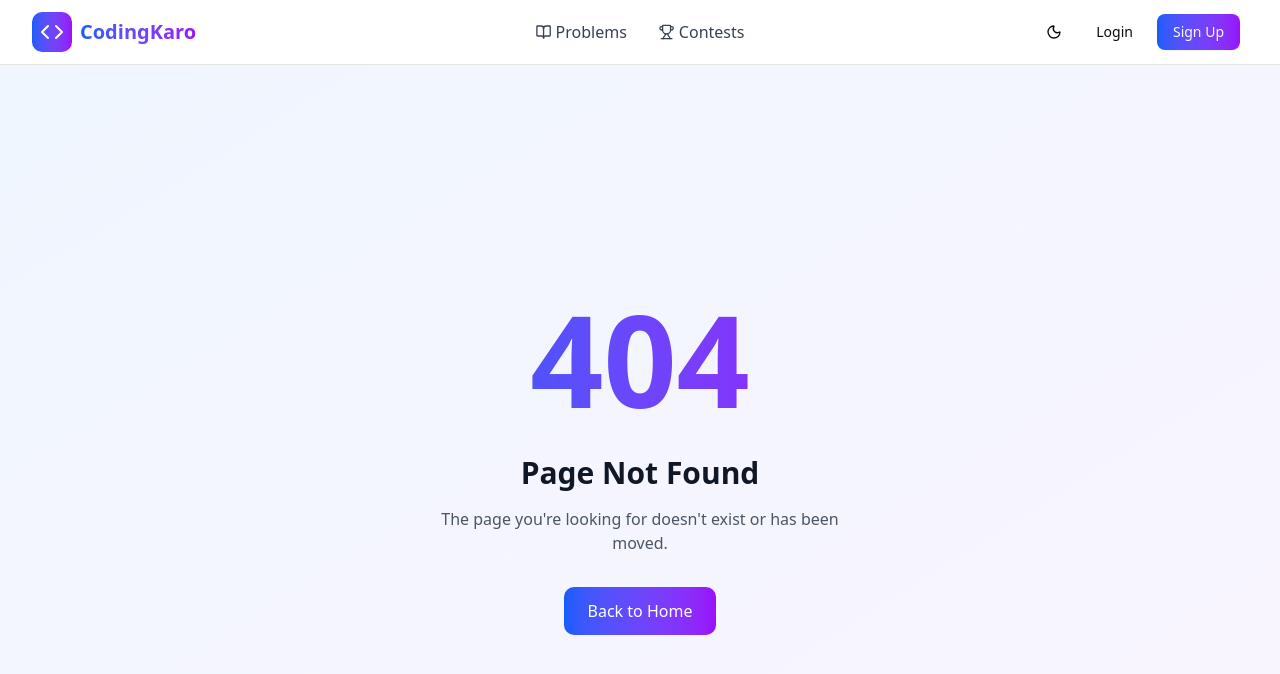
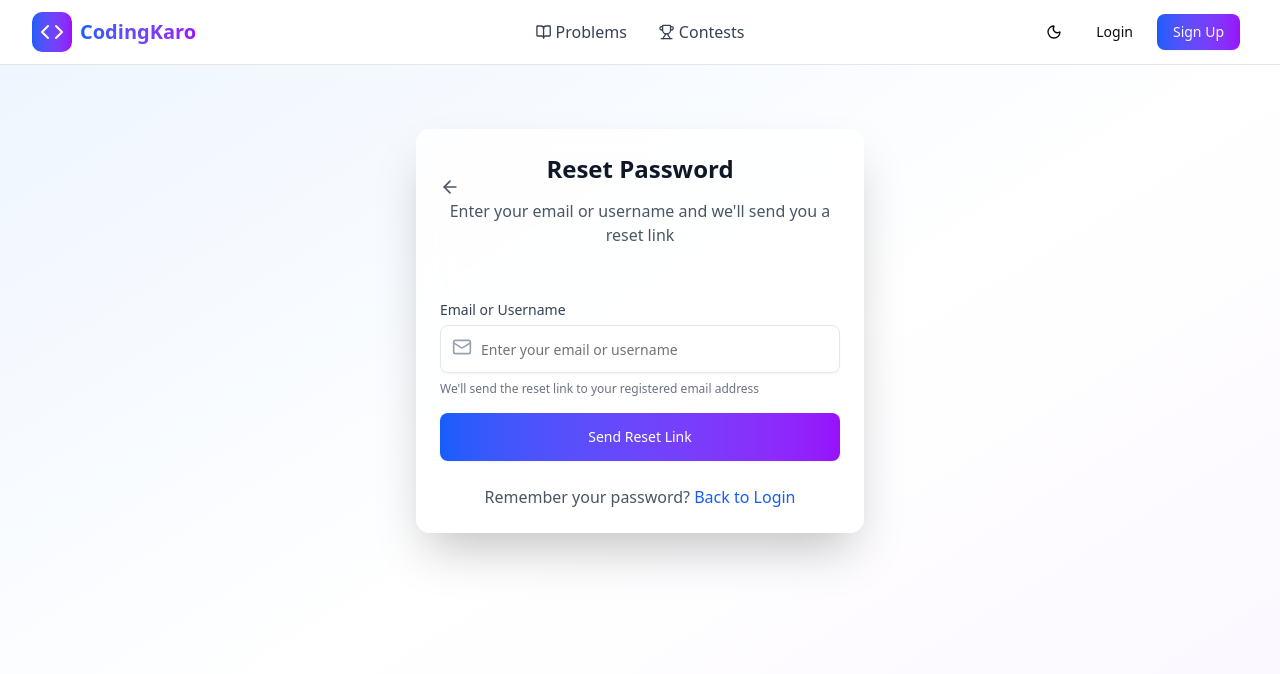
Before and after one commit to sandeep-001488/OnlineJudge-Codesprint, a Next.js app in the folder frontend/: page /request-password-reset in a window 1280 px wide. Before the commit this address had no page. Shown: the top 674 px of the page. Built offline with nearby package versions, Linux system fonts and the light colour scheme.

Commit message:
added  password-reset page and integrated with backend

```diff
--- a/frontend/src/app/(auth)/login/page.jsx
+++ b/frontend/src/app/(auth)/login/page.jsx
@@ -187,14 +187,22 @@ export default function LoginPage() {
                     </div>
                   </div>
                 </div>
+
                 <Link
-                  href={`/reset-password${
+                  href={`/request-password-reset`}
+                  className="text-sm text-blue-600 hover:text-blue-700 dark:text-blue-400 dark:hover:text-blue-300"
+                >
+                  Forgot password?
+                </Link>
+
+                {/* <Link
+                  href={`/request-password-reset${
                     redirectParam ? `?redirect=${redirectParam}` : ""
                   }`}
                   className="text-sm text-blue-600 hover:text-blue-700 dark:text-blue-400 dark:hover:text-blue-300"
                 >
                   Forgot password?
-                </Link>
+                </Link> */}
               </div>
 
               <Button
--- a/frontend/src/app/(auth)/reset-password/page.jsx
+++ b/frontend/src/app/(auth)/reset-password/page.jsx
@@ -1,27 +1,41 @@
 "use client";
 
-import { useState } from "react";
+import { useState, useEffect } from "react";
 import { Button } from "@/components/ui/button";
 import { Card, CardContent, CardHeader, CardTitle } from "@/components/ui/card";
 import { Input } from "@/components/ui/input";
 import { Label } from "@/components/ui/label";
-import { Mail, ArrowLeft, Eye, EyeOff, Lock } from "lucide-react";
+import { ArrowLeft, Eye, EyeOff, Lock, AlertCircle } from "lucide-react";
 import Link from "next/link";
-import { useRouter } from "next/navigation";
-import { useAuthStore } from "@/store/authStore";
+import { useRouter, useSearchParams } from "next/navigation";
+import axios from "axios";
 
-export default function ForgotPasswordPage() {
+export default function ResetPasswordWithTokenPage() {
   const [showPassword, setShowPassword] = useState(false);
   const [showConfirmPassword, setShowConfirmPassword] = useState(false);
   const [error, setError] = useState("");
   const [success, setSuccess] = useState("");
+  const [isLoading, setIsLoading] = useState(false);
+  const [token, setToken] = useState("");
+  const [isValidToken, setIsValidToken] = useState(null);
   const [formData, setFormData] = useState({
-    identifier: "",
     password: "",
     confirmPassword: "",
   });
+
   const router = useRouter();
-  const { resetPassword, isLoading: authLoading } = useAuthStore();
+  const searchParams = useSearchParams();
+
+  useEffect(() => {
+    const tokenParam = searchParams.get("token");
+    if (tokenParam) {
+      setToken(tokenParam);
+      setIsValidToken(true);
+    } else {
+      setIsValidToken(false);
+      setError("Invalid reset link. Please request a new one.");
+    }
+  }, [searchParams]);
 
   const handleInputChange = (e) => {
     setFormData({
@@ -34,8 +48,8 @@ export default function ForgotPasswordPage() {
     e.preventDefault();
     setError("");
 
-    if (!formData.identifier) {
-      setError("Please enter your email or username");
+    if (!token) {
+      setError("Invalid reset link. Please request a new one.");
       return;
     }
 
@@ -54,8 +68,20 @@ export default function ForgotPasswordPage() {
       return;
     }
 
+    setIsLoading(true);
+
     try {
-      await resetPassword(formData.identifier, formData.password);
+      await axios.post(
+        `${process.env.NEXT_PUBLIC_API_URL}auth/reset-password-confirm`,
+        {
+          token: token,
+          newPassword: formData.password,
+        },
+        {
+          headers: { "Content-Type": "application/json" },
+        }
+      );
+
       setSuccess("Password reset successfully! Redirecting to login...");
       setTimeout(() => {
         router.push("/login");
@@ -66,8 +92,62 @@ export default function ForgotPasswordPage() {
         err.message ||
         "Failed to reset password. Please try again.";
       setError(errorMessage);
+    } finally {
+      setIsLoading(false);
     }
   };
+
+  if (isValidToken === false) {
+    return (
+      <div className="flex items-center justify-center px-4 sm:px-6 lg:px-8 py-16">
+        <div className="w-full max-w-md">
+          <Card className="bg-white/80 backdrop-blur-lg dark:bg-gray-800/80 border-0 shadow-2xl">
+            <CardHeader className="text-center pb-8">
+              <div className="flex justify-center mb-4">
+                <AlertCircle className="h-16 w-16 text-red-500" />
+              </div>
+              <CardTitle className="text-2xl font-bold text-gray-900 dark:text-white mb-2">
+                Invalid Reset Link
+              </CardTitle>
+              <p className="text-gray-600 dark:text-gray-400">
+                This password reset link is invalid or has expired.
+              </p>
+            </CardHeader>
+
+            <CardContent className="space-y-6">
+              <div className="bg-red-50 dark:bg-red-900/20 border border-red-200 dark:border-red-800 rounded-lg p-4">
+                <p className="text-red-600 dark:text-red-400 text-sm">
+                  <strong>Possible reasons:</strong>
+                  <br />
+                  • The link has expired (links expire after 15 minutes)
+                  <br />
+                  • The link has already been used
+                  <br />• The link is malformed or incomplete
+                </p>
+              </div>
+
+              <div className="space-y-4">
+                <Link href="/request-password-reset">
+                  <Button className="w-full h-12 bg-gradient-to-r from-blue-600 to-purple-600 hover:from-blue-700 hover:to-purple-700 text-white font-medium">
+                    Request New Reset Link
+                  </Button>
+                </Link>
+
+                <div className="text-center">
+                  <Link
+                    href="/login"
+                    className="text-blue-600 hover:text-blue-700 dark:text-blue-400 dark:hover:text-blue-300 font-medium"
+                  >
+                    Back to Login
+                  </Link>
+                </div>
+              </div>
+            </CardContent>
+          </Card>
+        </div>
+      </div>
+    );
+  }
 
   return (
     <div className="flex items-center justify-center px-4 sm:px-6 lg:px-8 py-16">
@@ -81,37 +161,15 @@ export default function ForgotPasswordPage() {
               <ArrowLeft className="h-5 w-5" />
             </Link>
             <CardTitle className="text-2xl font-bold text-gray-900 dark:text-white mb-2">
-              Reset Password
+              Set New Password
             </CardTitle>
             <p className="text-gray-600 dark:text-gray-400">
-              Enter your credentials to reset your password
+              Enter your new password below
             </p>
           </CardHeader>
 
           <CardContent className="space-y-6">
             <form onSubmit={handlePasswordReset} className="space-y-4">
-              <div className="space-y-2">
-                <Label
-                  htmlFor="identifier"
-                  className="text-gray-700 dark:text-gray-300"
-                >
-                  Email or Username
-                </Label>
-                <div className="relative">
-                  <Mail className="absolute left-3 top-3 h-5 w-5 text-gray-400" />
-                  <Input
-                    id="identifier"
-                    name="identifier"
-                    type="text"
-                    placeholder="Enter your email or username"
-                    value={formData.identifier}
-                    onChange={handleInputChange}
-                    className="pl-10 h-12 bg-white/50 dark:bg-gray-700/50 border-gray-200 dark:border-gray-600 focus:border-blue-500 dark:focus:border-blue-400"
-                    required
-                  />
-                </div>
-              </div>
-
               <div className="space-y-2">
                 <Label
                   htmlFor="password"
@@ -180,10 +238,10 @@ export default function ForgotPasswordPage() {
 
               <Button
                 type="submit"
-                disabled={authLoading}
+                disabled={isLoading}
                 className="w-full h-12 bg-gradient-to-r from-blue-600 to-purple-600 hover:from-blue-700 hover:to-purple-700 text-white font-medium disabled:opacity-50"
               >
-                {authLoading ? "Resetting..." : "Reset Password"}
+                {isLoading ? "Resetting..." : "Reset Password"}
               </Button>
             </form>
 
--- a/frontend/src/app/auth/google/callback/page.jsx
+++ b/frontend/src/app/auth/google/callback/page.jsx
@@ -32,10 +32,6 @@ export default function GoogleCallbackPage() {
           throw new Error("No authorization code received from Google");
         }
 
-        console.log(
-          "Received authorization code:",
-          code.substring(0, 10) + "..."
-        );
         setStatus("Exchanging code for tokens...");
 
         const redirectUri = `${window.location.origin}/auth/google/callback`;
--- /dev/null
+++ b/frontend/src/app/request-password-reset/page.jsx
@@ -0,0 +1,189 @@
+"use client";
+
+import { useState } from "react";
+import { Button } from "@/components/ui/button";
+import { Card, CardContent, CardHeader, CardTitle } from "@/components/ui/card";
+import { Input } from "@/components/ui/input";
+import { Label } from "@/components/ui/label";
+import { Mail, ArrowLeft, CheckCircle } from "lucide-react";
+import Link from "next/link";
+import axios from "axios";
+
+export default function RequestPasswordResetPage() {
+  const [identifier, setIdentifier] = useState("");
+  const [isLoading, setIsLoading] = useState(false);
+  const [isSuccess, setIsSuccess] = useState(false);
+  const [error, setError] = useState("");
+
+  const handleSubmit = async (e) => {
+    e.preventDefault();
+    setError("");
+    setIsLoading(true);
+
+    if (!identifier.trim()) {
+      setError("Please enter your email or username");
+      setIsLoading(false);
+      return;
+    }
+
+    try {
+      await axios.post(
+        `${process.env.NEXT_PUBLIC_API_URL}auth/request-password-reset`,
+        { identifier: identifier.trim() },
+        {
+          headers: { "Content-Type": "application/json" },
+        }
+      );
+
+      setIsSuccess(true);
+    } catch (err) {
+      const errorMessage =
+        err.response?.data?.message ||
+        "Failed to send reset email. Please try again.";
+      setError(errorMessage);
+    } finally {
+      setIsLoading(false);
+    }
+  };
+
+  if (isSuccess) {
+    return (
+      <div className="flex items-center justify-center px-4 sm:px-6 lg:px-8 py-16">
+        <div className="w-full max-w-md">
+          <Card className="bg-white/80 backdrop-blur-lg dark:bg-gray-800/80 border-0 shadow-2xl">
+            <CardHeader className="text-center pb-8">
+              <div className="flex justify-center mb-4">
+                <CheckCircle className="h-16 w-16 text-green-500" />
+              </div>
+              <CardTitle className="text-2xl font-bold text-gray-900 dark:text-white mb-2">
+                Check Your Email
+              </CardTitle>
+              <p className="text-gray-600 dark:text-gray-400">
+                We've sent a password reset link to your registered email
+                address.
+              </p>
+            </CardHeader>
+
+            <CardContent className="space-y-6">
+              <div className="bg-blue-50 dark:bg-blue-900/20 border border-blue-200 dark:border-blue-800 rounded-lg p-4">
+                <p className="text-blue-700 dark:text-blue-300 text-sm">
+                  <strong>Didn't receive the email?</strong>
+                  <br />
+                  • Check your spam mail
+                  <br />
+                  • Make sure you entered the correct email or username
+                  <br />
+                  • The link expires in 15 minutes
+                  <br />• Wait a few minutes before trying again
+                </p>
+              </div>
+
+              <div className="space-y-4">
+                <Button
+                  onClick={() => {
+                    setIsSuccess(false);
+                    setIdentifier("");
+                    setError("");
+                  }}
+                  variant="outline"
+                  className="w-full h-12"
+                >
+                  Didn't receive the mail? Re-try
+                </Button>
+
+                <div className="text-center">
+                  <Link
+                    href="/login"
+                    className="text-blue-600 hover:text-blue-700 dark:text-blue-400 dark:hover:text-blue-300 font-medium"
+                  >
+                    Back to Login
+                  </Link>
+                </div>
+              </div>
+            </CardContent>
+          </Card>
+        </div>
+      </div>
+    );
+  }
+
+  return (
+    <div className="flex items-center justify-center px-4 sm:px-6 lg:px-8 py-16">
+      <div className="w-full max-w-md">
+        <Card className="bg-white/80 backdrop-blur-lg dark:bg-gray-800/80 border-0 shadow-2xl">
+          <CardHeader className="text-center pb-8 relative">
+            <Link
+              href="/login"
+              className="absolute left-6 top-6 text-gray-600 hover:text-gray-800 dark:text-gray-400 dark:hover:text-gray-200 transition-colors"
+            >
+              <ArrowLeft className="h-5 w-5" />
+            </Link>
+            <CardTitle className="text-2xl font-bold text-gray-900 dark:text-white mb-2">
+              Reset Password
+            </CardTitle>
+            <p className="text-gray-600 dark:text-gray-400">
+              Enter your email or username and we'll send you a reset link
+            </p>
+          </CardHeader>
+
+          <CardContent className="space-y-6">
+            <form onSubmit={handleSubmit} className="space-y-4">
+              <div className="space-y-2">
+                <Label
+                  htmlFor="identifier"
+                  className="text-gray-700 dark:text-gray-300"
+                >
+                  Email or Username
+                </Label>
+                <div className="relative">
+                  <Mail className="absolute left-3 top-3 h-5 w-5 text-gray-400" />
+                  <Input
+                    id="identifier"
+                    name="identifier"
+                    type="text"
+                    placeholder="Enter your email or username"
+                    value={identifier}
+                    onChange={(e) => setIdentifier(e.target.value)}
+                    className="pl-10 h-12 bg-white/50 dark:bg-gray-700/50 border-gray-200 dark:border-gray-600 focus:border-blue-500 dark:focus:border-blue-400"
+                    required
+                  />
+                </div>
+                <p className="text-xs text-gray-500 dark:text-gray-400">
+                  We'll send the reset link to your registered email address
+                </p>
+              </div>
+
+              <Button
+                type="submit"
+                disabled={isLoading}
+                className="w-full h-12 bg-gradient-to-r from-blue-600 to-purple-600 hover:from-blue-700 hover:to-purple-700 text-white font-medium disabled:opacity-50"
+              >
+                {isLoading ? "Sending..." : "Send Reset Link"}
+              </Button>
+            </form>
+
+            {error && (
+              <div className="bg-red-50 dark:bg-red-900/20 border border-red-200 dark:border-red-800 rounded-lg p-4">
+                <p className="text-red-600 dark:text-red-400 text-sm">
+                  {error}
+                </p>
+              </div>
+            )}
+
+            <div className="text-center">
+              <span className="text-gray-600 dark:text-gray-400">
+                Remember your password?{" "}
+                <Link
+                  href="/login"
+                  className="text-blue-600 hover:text-blue-700 dark:text-blue-400 dark:hover:text-blue-300 font-medium"
+                >
+                  Back to Login
+                </Link>
+              </span>
+            </div>
+          </CardContent>
+        </Card>
+      </div>
+    </div>
+  );
+}
```
